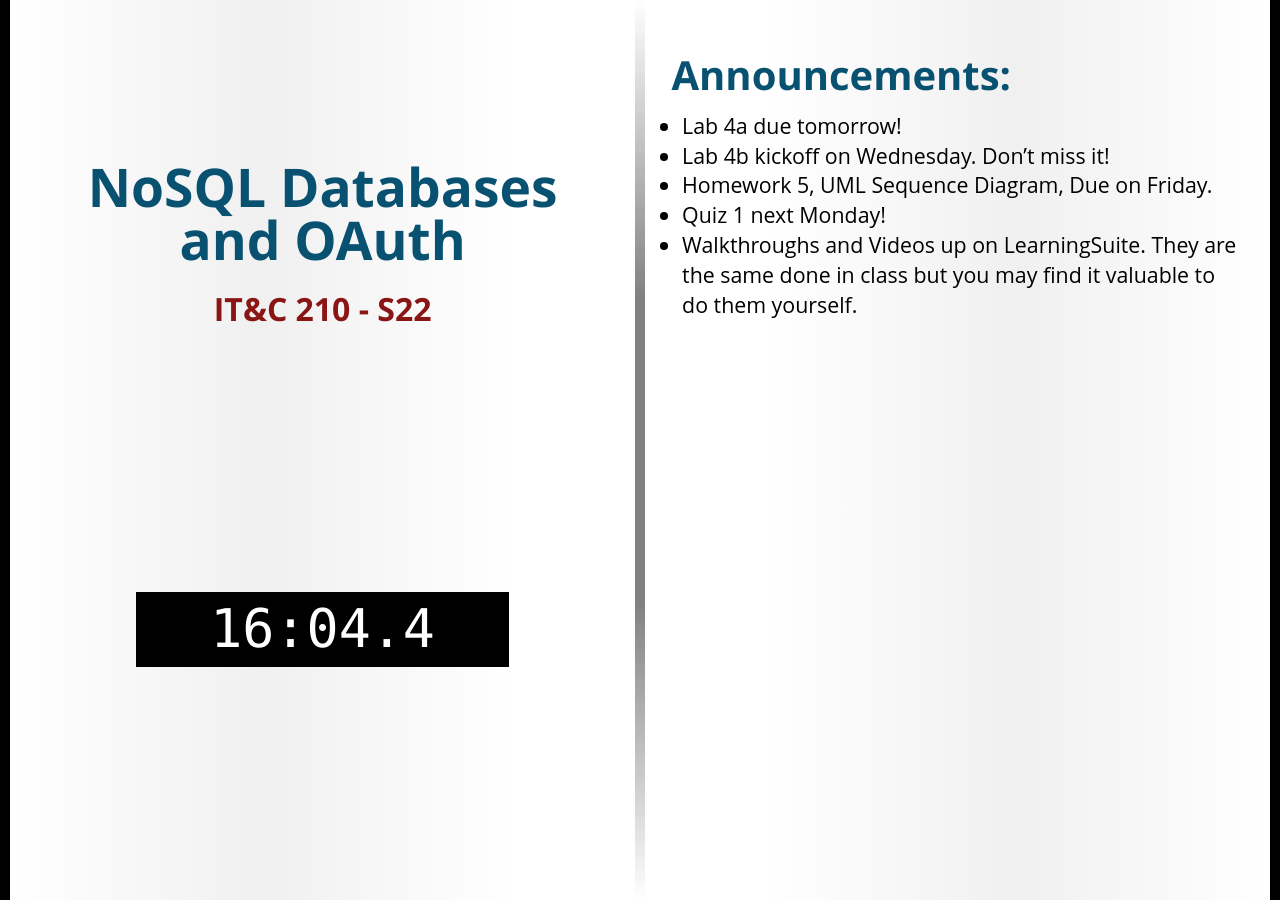
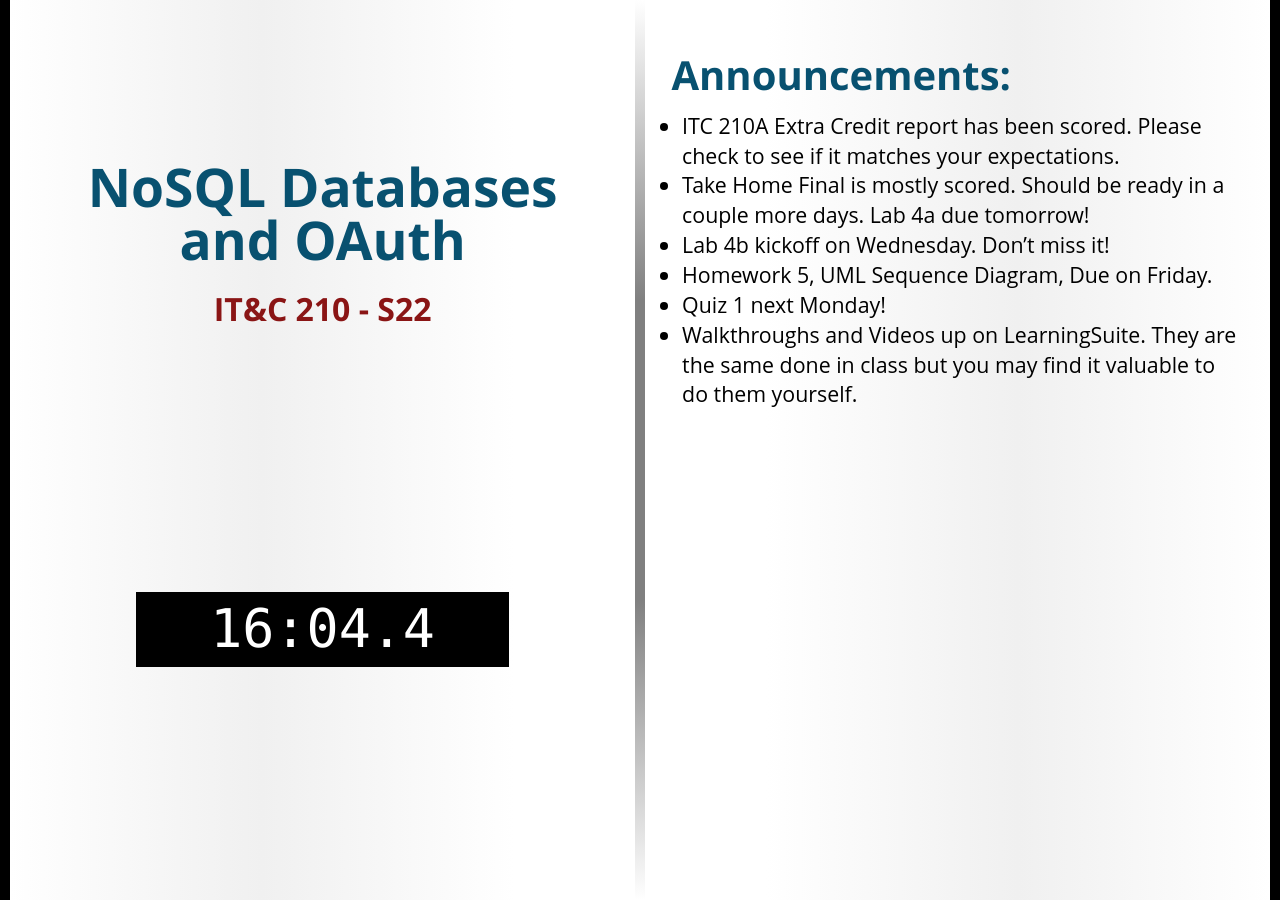
Before and after one commit to BYU-ITC-210/BYU-ITC-210.github.io, a Jekyll site: the page built from _welcome/S22.md, in a window 1280 px wide. Built offline with Jekyll 4.4.1, drawn with Linux system fonts in a browser that asks for light colours; some web fonts are replaced.

Commit message:
Announcement Updates

```diff
--- a/_welcome/S22.md
+++ b/_welcome/S22.md
@@ -3,7 +3,9 @@ title: NoSQL Databases and OAuth
 session: S22
 ---
 
-* Lab 4a due tomorrow!
+* ITC 210A Extra Credit report has been scored. Please check to see if it matches your expectations.
+* Take Home Final is mostly scored. Should be ready in a couple more days.
+Lab 4a due tomorrow!
 * Lab 4b kickoff on Wednesday. Don't miss it!
 * Homework 5, UML Sequence Diagram, Due on Friday.
 * Quiz 1 next Monday!
```
